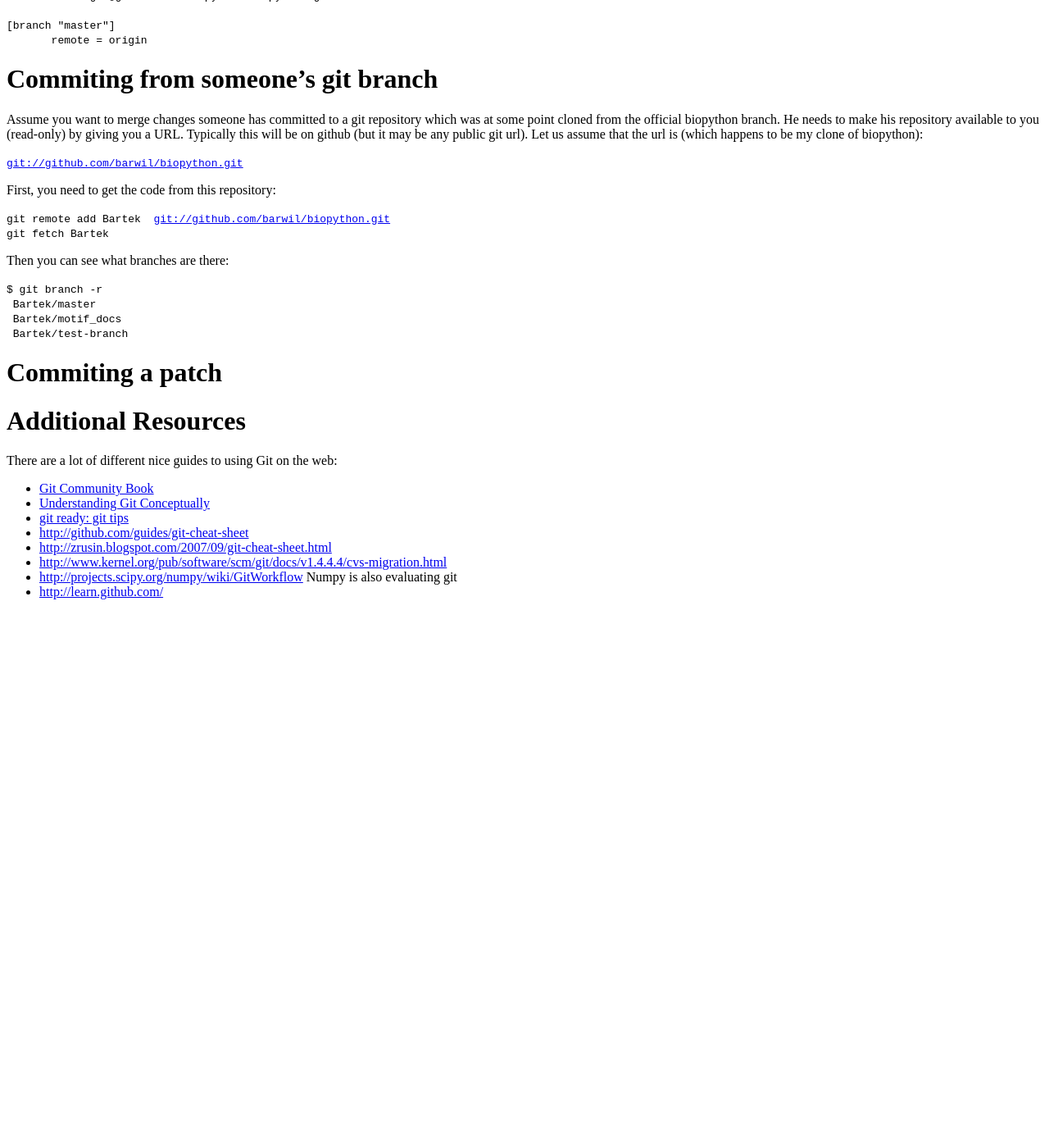
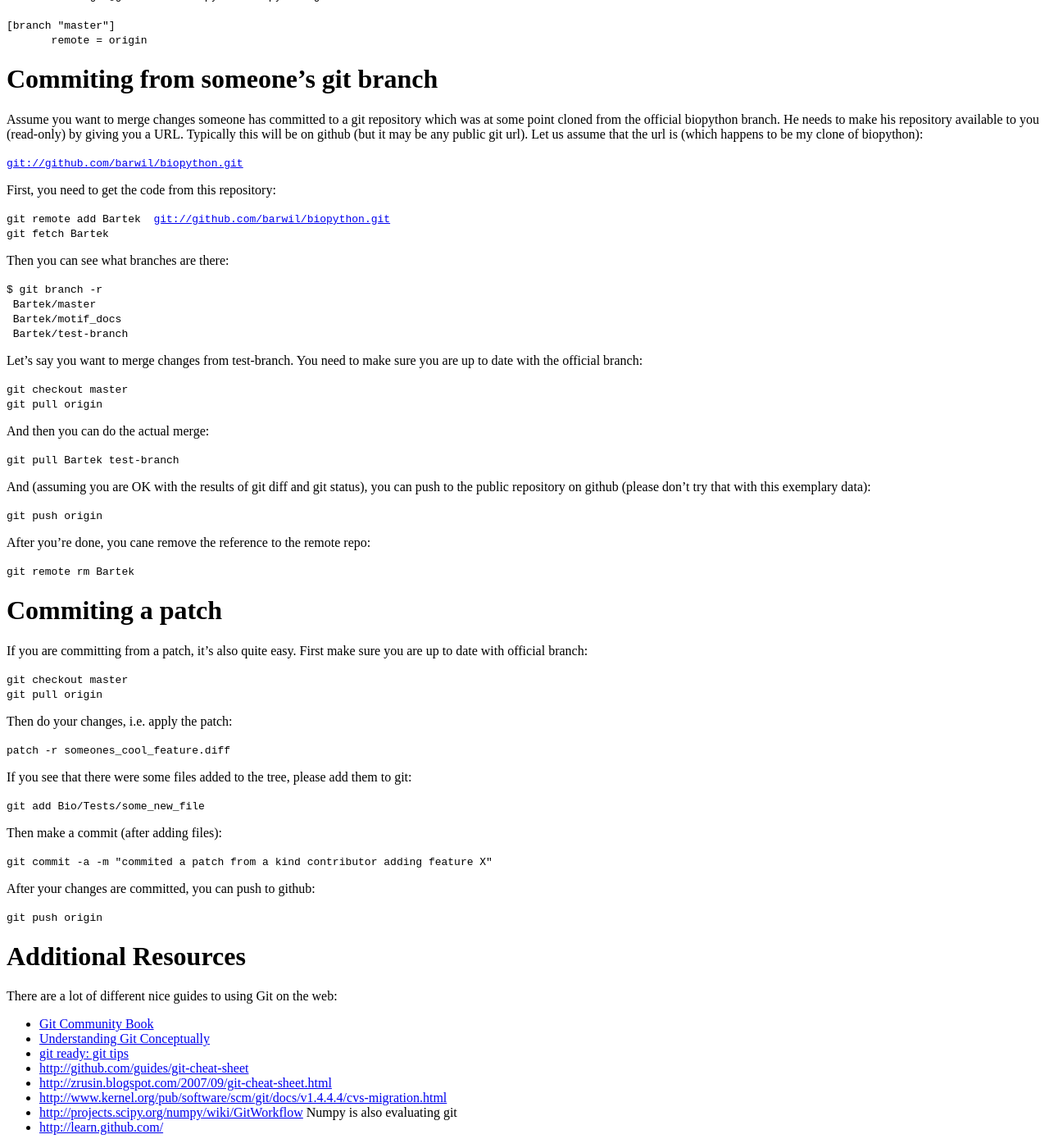
Before and after one commit to biopython/biopython.github.io, a Jekyll site: the page built from wiki/GitUsage.md, in a window 1280 px wide and 1400 px high, scrolled down 5772 px. Shown: the whole window at 82% size. Built offline with Jekyll 4.4.1, drawn with Linux system fonts in a browser that asks for light colours; before the commit the page ends 6519 px from its top, so only the background shows below that.

Commit message:
Change to wiki page

```diff
--- a/wiki/GitUsage.md
+++ b/wiki/GitUsage.md
@@ -488,8 +488,51 @@ Then you can see what branches are there:
 ` Bartek/motif_docs`
 ` Bartek/test-branch`
 
+Let's say you want to merge changes from test-branch. You need to make
+sure you are up to date with the official branch:
+
+`git checkout master `
+`git pull origin`
+
+And then you can do the actual merge:
+
+`git pull Bartek test-branch`
+
+And (assuming you are OK with the results of git diff and git status),
+you can push to the public repository on github (please don't try that
+with this exemplary data):
+
+`git push origin`
+
+After you're done, you cane remove the reference to the remote repo:
+
+`git remote rm Bartek`
+
 Commiting a patch
 =================
+
+If you are committing from a patch, it's also quite easy. First make
+sure you are up to date with official branch:
+
+`git checkout master `
+`git pull origin`
+
+Then do your changes, i.e. apply the patch:
+
+`patch -r someones_cool_feature.diff`
+
+If you see that there were some files added to the tree, please add them
+to git:
+
+`git add Bio/Tests/some_new_file`
+
+Then make a commit (after adding files):
+
+`git commit -a -m "commited a patch from a kind contributor adding feature X"`
+
+After your changes are committed, you can push to github:
+
+`git push origin`
 
 Additional Resources
 ====================
```
Also changed, not shown: 1 other file.
